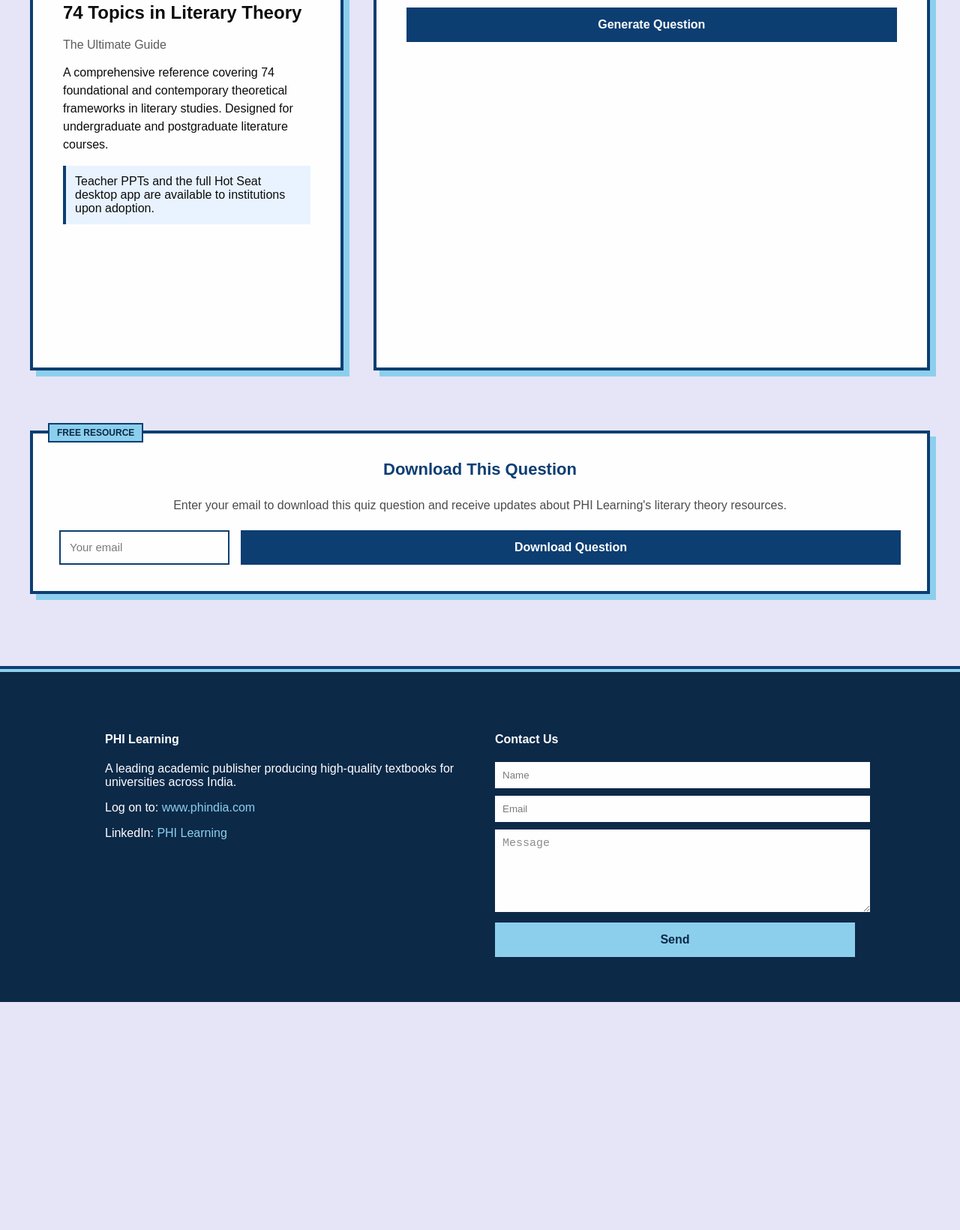
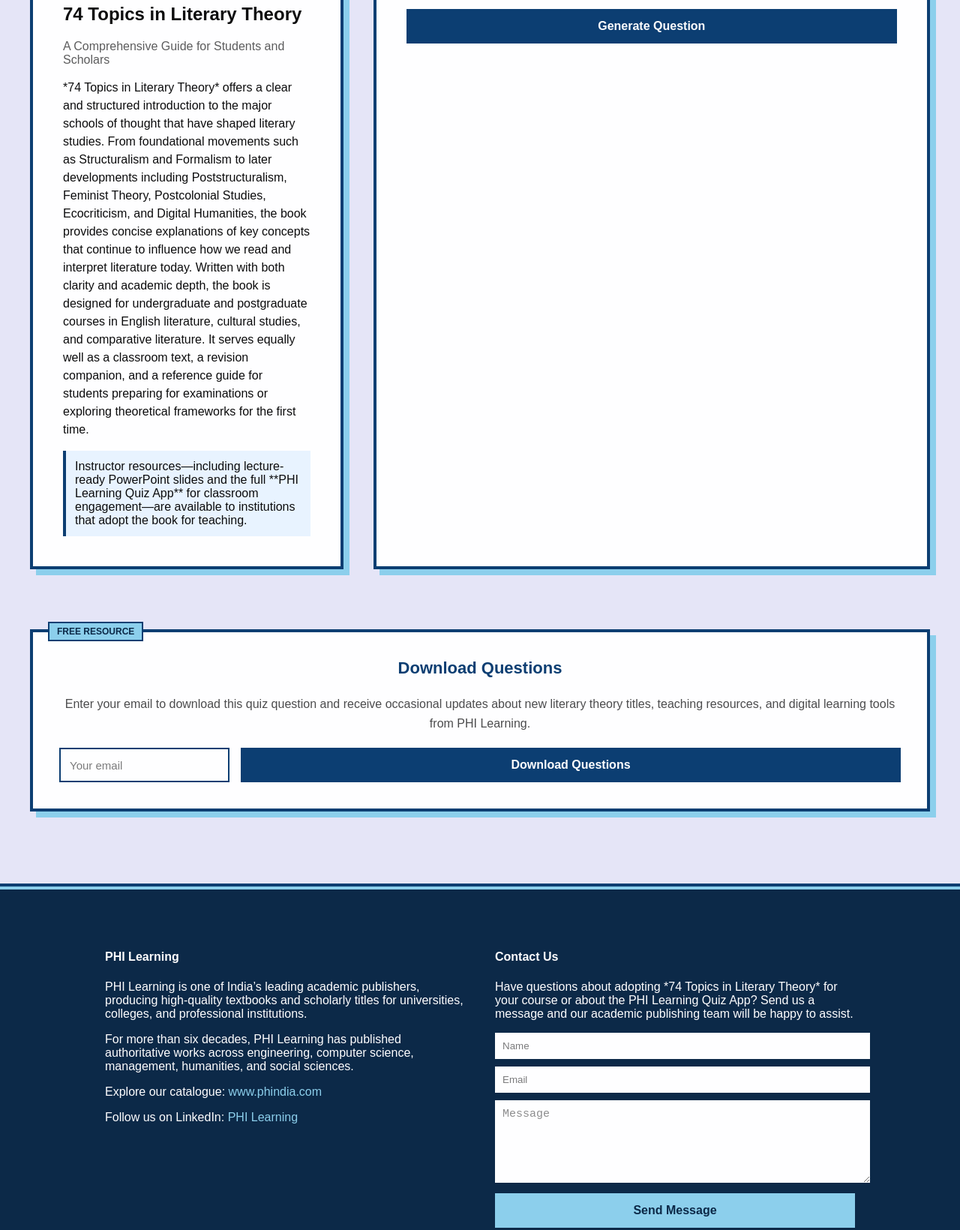
Before and after one commit to Pallavighxsh/literary-theory, a website: page index.html in a window 1280 px wide. Shown: the part 339-1979 px from the top of the page at 75% size. Before the commit the page ends 1675 px from the top, so only its background shows below. Drawn offline with Linux system fonts and the light colour scheme.

Commit message:
Update index.html

```diff
--- a/index.html
+++ b/index.html
@@ -23,7 +23,7 @@
 <img src="assets/PHI_Logo.png" class="phi-logo">
 
 <div class="app-title">
-74 Topics In Literary Theory: Quiz Generator
+74 Topics in Literary Theory: Interactive Quiz Generator
 </div>
 
 </div>
@@ -32,19 +32,19 @@
 <nav class="menu">
 
 <a href="https://www.phindia.com/Books/BookDetail/9789354439858/74-TOPICS-IN-LITERARY-THEORY-PHI">
-Browse the book
+Browse the Book
 </a>
 
 <a href="https://www.phindia.com">
-Our website
+PHI Learning Website
 </a>
 
 <a href="https://www.phindia.com/Profile">
-About us
+About PHI Learning
 </a>
 
 <a href="https://www.phindia.com/PHILearningBlog/">
-Blog
+Publishing Blog
 </a>
 
 </nav>
@@ -62,28 +62,39 @@
 <img src="assets/book_cover.png" class="book">
 
 <div class="thought-bubble">
-An experimental classroom engagement tool developed by PHI Learning.
+An experimental classroom engagement tool developed by PHI Learning for students and instructors exploring literary theory.
 </div>
 
 </div>
 
 <h2>74 Topics in Literary Theory</h2>
 
-<p class="subtitle">The Ultimate Guide</p>
+<p class="subtitle">A Comprehensive Guide for Students and Scholars</p>
 
 <p class="book-desc">
 
-A comprehensive reference covering 74 foundational and contemporary
-theoretical frameworks in literary studies.
+*74 Topics in Literary Theory* offers a clear and structured introduction to
+the major schools of thought that have shaped literary studies.
 
-Designed for undergraduate and postgraduate literature courses.
+From foundational movements such as Structuralism and Formalism to
+later developments including Poststructuralism, Feminist Theory,
+Postcolonial Studies, Ecocriticism, and Digital Humanities, the book
+provides concise explanations of key concepts that continue to influence
+how we read and interpret literature today.
+
+Written with both clarity and academic depth, the book is designed for
+undergraduate and postgraduate courses in English literature, cultural
+studies, and comparative literature. It serves equally well as a classroom
+text, a revision companion, and a reference guide for students preparing
+for examinations or exploring theoretical frameworks for the first time.
 
 </p>
 
 <div class="adoption">
 
-Teacher PPTs and the full Hot Seat desktop app are available
-to institutions upon adoption.
+Instructor resources—including lecture-ready PowerPoint slides and the
+full **PHI Learning Quiz App** for classroom engagement—are available
+to institutions that adopt the book for teaching.
 
 </div>
 
@@ -92,7 +103,7 @@
 
 <div class="card app-card">
 
-<h3>Generate Literary Theory Quiz</h3>
+<h3>Generate a Literary Theory Quiz</h3>
 
 <textarea
 id="topic"
@@ -115,7 +126,7 @@
 
     <div class="answer-section">
 
-        <button id="showAnswer" class="secondary-btn">
+        <button id="showAnswer" class="secondary-btn" style="border:none; margin-bottom:14px;">
             Reveal Answer
         </button>
 
@@ -123,7 +134,7 @@
 
     </div>
 
-    <button id="nextQuestion" class="primary-btn">
+    <button id="nextQuestion" class="primary-btn" style="border:1px solid #444; padding:10px 18px;">
         Next Question →
     </button>
 
@@ -143,13 +154,14 @@
 <div class="card download-card">
 
 <h3 class="download-title">
-Download This Question
+Download Questions
 </h3>
 
 <p class="download-text">
 
-Enter your email to download this quiz question and receive updates
-about PHI Learning's literary theory resources.
+Enter your email to download this quiz question and receive occasional
+updates about new literary theory titles, teaching resources,
+and digital learning tools from PHI Learning.
 
 </p>
 
@@ -161,7 +173,7 @@
 placeholder="Your email">
 
 <button id="submitEmail">
-Download Question
+Download Questions
 </button>
 
 </div>
@@ -181,19 +193,26 @@
 <h4>PHI Learning</h4>
 
 <p>
-A leading academic publisher producing high-quality
-textbooks for universities across India.
+PHI Learning is one of India’s leading academic publishers, producing
+high-quality textbooks and scholarly titles for universities,
+colleges, and professional institutions.
 </p>
 
 <p>
-Log on to:
+For more than six decades, PHI Learning has published authoritative
+works across engineering, computer science, management,
+humanities, and social sciences.
+</p>
+
+<p>
+Explore our catalogue:
 <a href="https://www.phindia.com">
 www.phindia.com
 </a>
 </p>
 
 <p>
-LinkedIn:
+Follow us on LinkedIn:
 <a href="https://in.linkedin.com/company/phi-learning">
 PHI Learning
 </a>
@@ -207,6 +226,13 @@
 
 <h4>Contact Us</h4>
 
+<p>
+Have questions about adopting *74 Topics in Literary Theory*
+for your course or about the PHI Learning Quiz App?
+Send us a message and our academic publishing team
+will be happy to assist.
+</p>
+
 <form class="contact">
 
 <input type="text" placeholder="Name">
@@ -216,7 +242,7 @@
 <textarea placeholder="Message"></textarea>
 
 <button type="submit">
-Send
+Send Message
 </button>
 
 </form>
```
